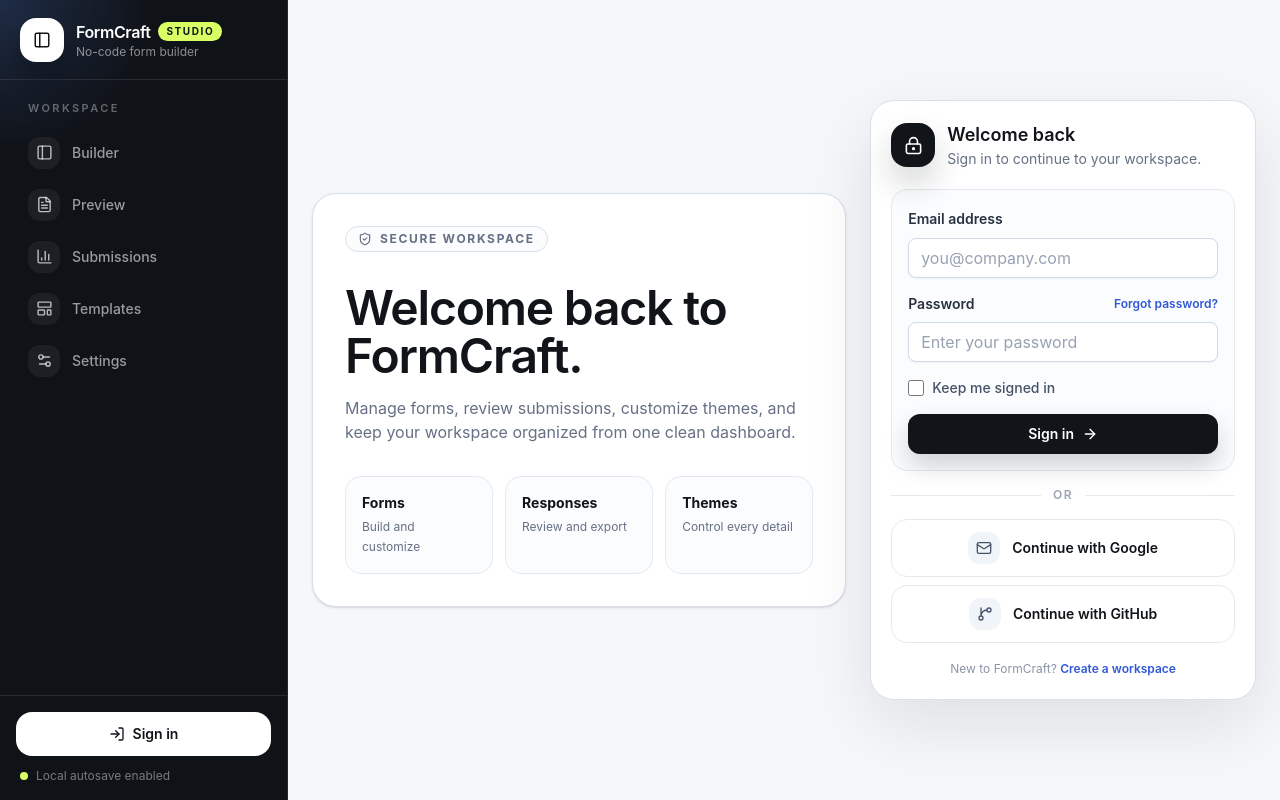
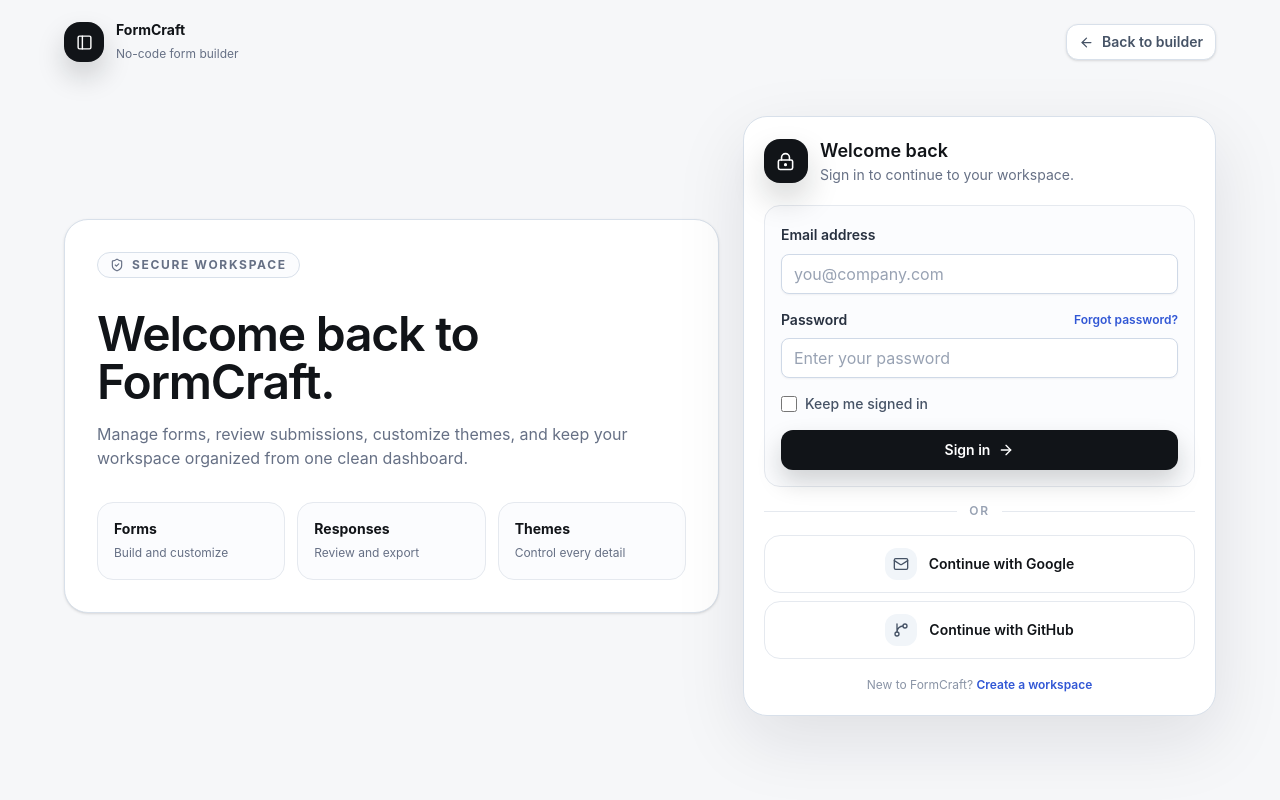
Before and after one commit to OmKhandale05/formcraft, a Next.js app: page /signin in a window 1280 px wide. Built offline with nearby package versions, Linux system fonts and the light colour scheme.

Commit message:
style(auth): use standalone sign in layout

```diff
--- a/src/app/signin/page.tsx
+++ b/src/app/signin/page.tsx
@@ -1,8 +1,7 @@
 "use client";
 
 import Link from "next/link";
-import { ArrowRight, GitBranch, LockKeyhole, Mail, ShieldCheck } from "lucide-react";
-import { AppShell } from "@/components/app-shell";
+import { ArrowLeft, ArrowRight, GitBranch, LockKeyhole, Mail, PanelLeft, ShieldCheck } from "lucide-react";
 import { Input, Label } from "@/components/ui/input";
 
 const authOptions = [
@@ -12,9 +11,24 @@
 
 export default function SignInPage() {
   return (
-    <AppShell>
-      <main className="min-h-screen bg-[#f6f7f9] px-4 py-6 sm:px-6">
-        <section className="mx-auto grid min-h-[calc(100vh-3rem)] max-w-6xl items-center gap-6 lg:grid-cols-[minmax(0,0.9fr)_minmax(360px,0.65fr)]">
+    <main className="min-h-screen bg-[#f6f7f9] px-4 py-5 text-[#111418] sm:px-6">
+      <div className="mx-auto flex max-w-6xl items-center justify-between gap-4">
+        <Link href="/builder" className="flex items-center gap-3">
+          <span className="flex h-10 w-10 items-center justify-center rounded-2xl bg-[#111418] text-white shadow-[0_14px_28px_rgba(17,20,24,0.18)]">
+            <PanelLeft size={17} />
+          </span>
+          <span>
+            <span className="block text-sm font-bold text-[#111418]">FormCraft</span>
+            <span className="text-xs text-[#667085]">No-code form builder</span>
+          </span>
+        </Link>
+        <Link href="/builder" className="inline-flex h-9 items-center gap-2 rounded-xl border border-[#d8e0ea] bg-white px-3 text-sm font-semibold text-[#465366] shadow-sm transition hover:border-[#c5d0dc] hover:text-[#111418]">
+          <ArrowLeft size={15} />
+          Back to builder
+        </Link>
+      </div>
+
+      <section className="mx-auto grid min-h-[calc(100vh-6rem)] max-w-6xl items-center gap-6 py-6 lg:grid-cols-[minmax(0,0.9fr)_minmax(360px,0.65fr)]">
           <div className="rounded-3xl border border-[#d8e0ea] bg-white p-6 shadow-sm sm:p-8">
             <div className="mb-8 inline-flex items-center gap-2 rounded-full border border-[#d8e0ea] bg-[#fbfcfe] px-3 py-1 text-xs font-bold uppercase tracking-[0.14em] text-[#667085]">
               <ShieldCheck size={14} />
@@ -108,8 +122,7 @@
               New to FormCraft? <Link href="/builder" className="font-semibold text-[#3157d5]">Create a workspace</Link>
             </p>
           </aside>
-        </section>
-      </main>
-    </AppShell>
+      </section>
+    </main>
   );
 }
```
